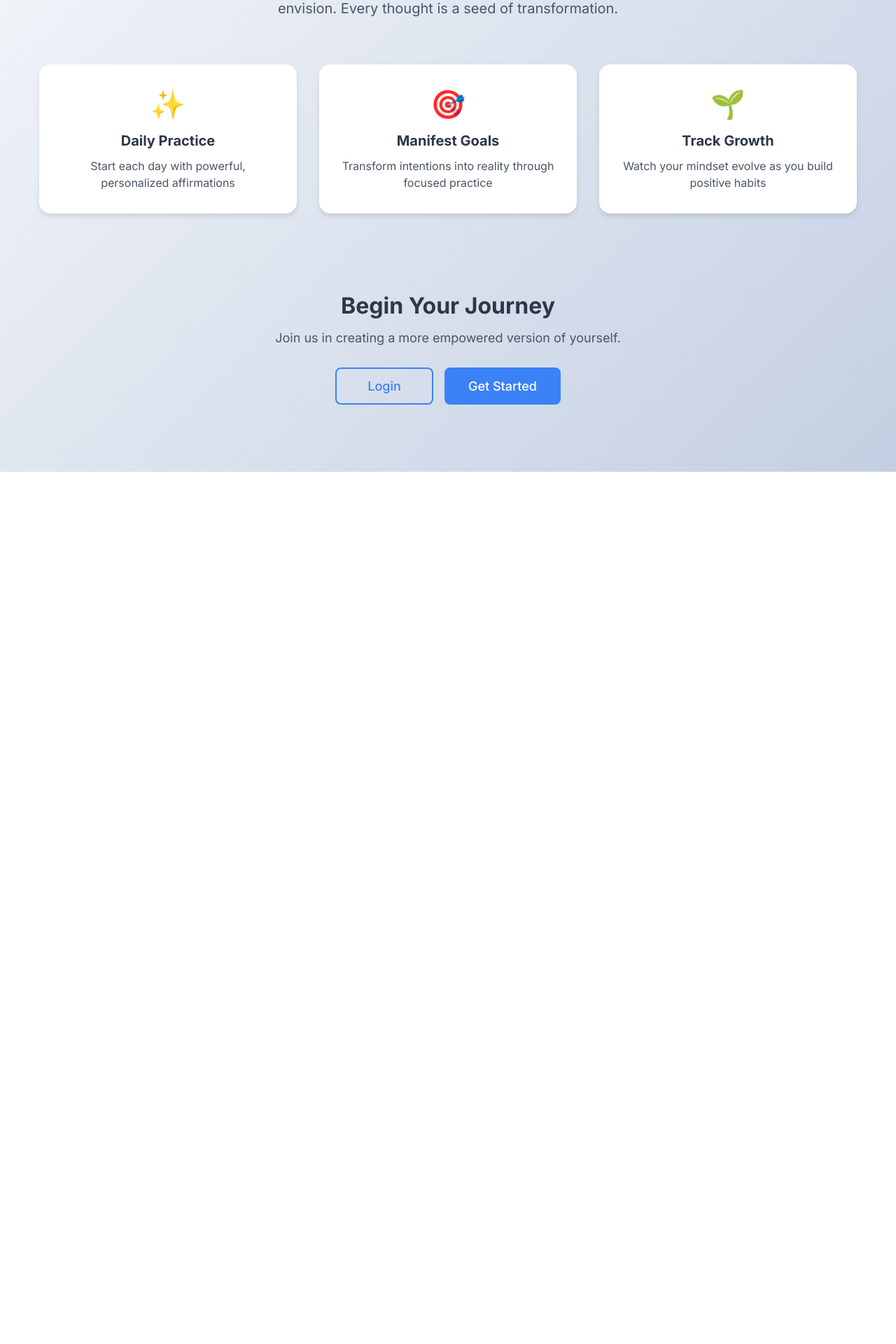
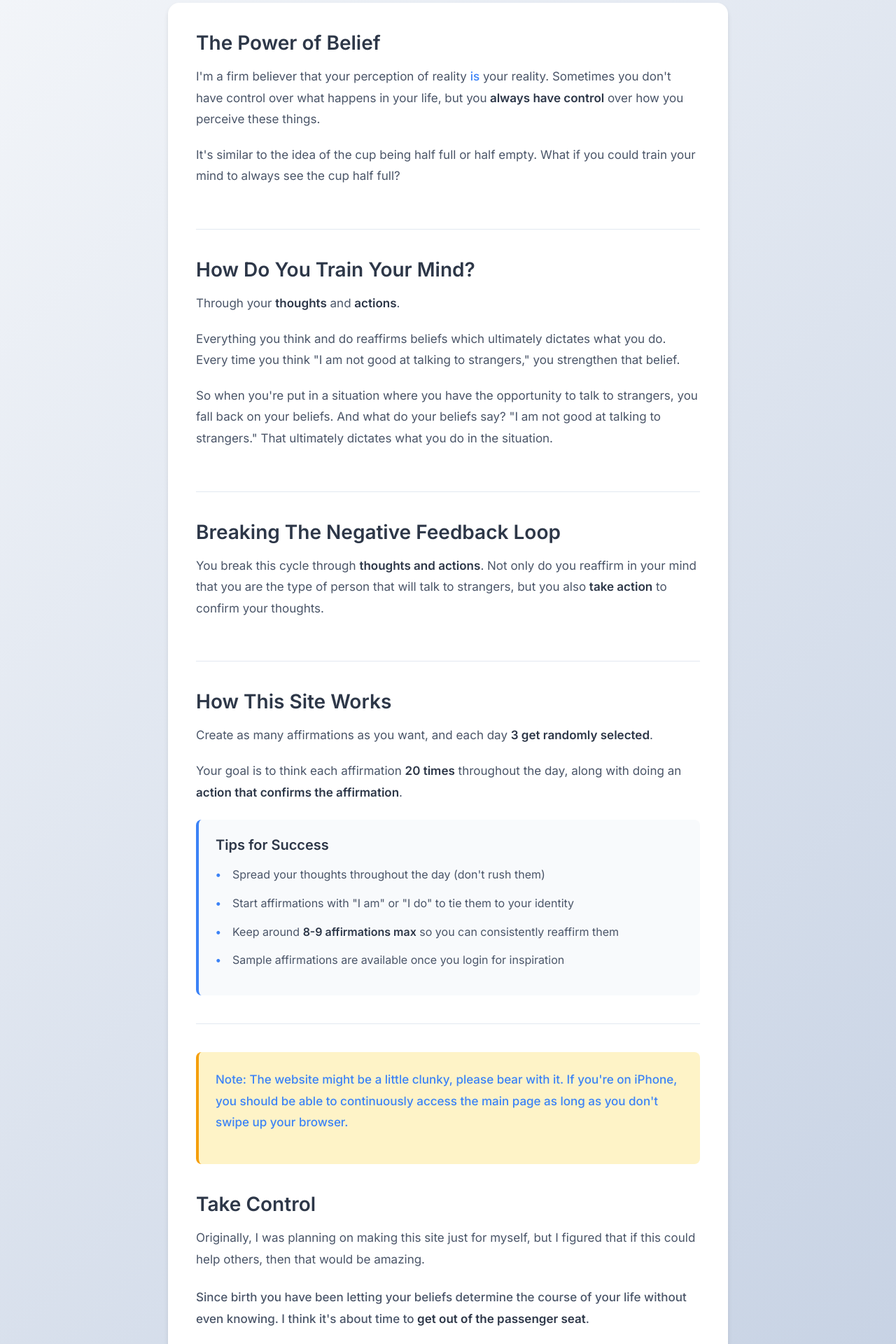
Before and after one commit to reecyp/affirmation-frontend, a React (Vite) app: page / in a window 1280 px wide. Shown: the part 220-2140 px from the top of the page at 70% size. Before the commit the page ends 894 px from the top, so only its background shows below. Built offline with nearby package versions, Linux system fonts and the light colour scheme.

Commit message:
Changing home page to reflect my actual thoughts

```diff
--- a/src/mainRoutes/HomePage.jsx
+++ b/src/mainRoutes/HomePage.jsx
@@ -5,35 +5,92 @@ export default function Home() {
   return (
     <div className="home-container">
       <div className="hero-section">
-        <h1>Transform Your Reality</h1>
-        <p className="mission-statement">
-          Harness the power of daily affirmations to reshape your mindset,
-          manifest your desires, and create the reality you envision.
-          Every thought is a seed of transformation.
+        <h1>Your Perception Is Your Reality</h1>
+        <p className="tagline">
+          Take control of your beliefs. Shape your future.
         </p>
       </div>
 
-      <div className="features-grid">
-        <div className="feature-card">
-          <div className="feature-icon">✨</div>
-          <h3>Daily Practice</h3>
-          <p>Start each day with powerful, personalized affirmations</p>
+      <div className="content-section">
+        <div className="belief-section">
+          <h2>The Power of Belief</h2>
+          <p>
+            I'm a firm believer that your perception of reality <em>is</em> your reality.
+            Sometimes you don't have control over what happens in your life, but you
+            <strong> always have control</strong> over how you perceive these things.
+          </p>
+          <p>
+            It's similar to the idea of the cup being half full or half empty.
+            What if you could train your mind to always see the cup half full?
+          </p>
         </div>
-        <div className="feature-card">
-          <div className="feature-icon">🎯</div>
-          <h3>Manifest Goals</h3>
-          <p>Transform intentions into reality through focused practice</p>
+
+        <div className="training-section">
+          <h2>How Do You Train Your Mind?</h2>
+          <p>Through your <strong>thoughts</strong> and <strong>actions</strong>.</p>
+          <p>
+            Everything you think and do reaffirms beliefs which ultimately dictates what you do.
+            Every time you think "I am not good at talking to strangers," you strengthen that belief.
+          </p>
+          <p>
+            So when you're put in a situation where you have the opportunity to talk to strangers,
+            you fall back on your beliefs. And what do your beliefs say? "I am not good at talking
+            to strangers." That ultimately dictates what you do in the situation.
+          </p>
         </div>
-        <div className="feature-card">
-          <div className="feature-icon">🌱</div>
-          <h3>Track Growth</h3>
-          <p>Watch your mindset evolve as you build positive habits</p>
+
+        <div className="solution-section">
+          <h2>Breaking The Negative Feedback Loop</h2>
+          <p>
+            You break this cycle through <strong>thoughts and actions</strong>. Not only do you
+            reaffirm in your mind that you are the type of person that will talk to strangers,
+            but you also <strong>take action</strong> to confirm your thoughts.
+          </p>
+        </div>
+
+        <div className="purpose-section">
+          <h2>How This Site Works</h2>
+          <p>
+            Create as many affirmations as you want, and each day <strong>3 get randomly selected</strong>.
+          </p>
+          <p>
+            Your goal is to think each affirmation <strong>20 times</strong> throughout the day,
+            along with doing an <strong>action that confirms the affirmation</strong>.
+          </p>
+          <div className="tips-box">
+            <h3>Tips for Success</h3>
+            <ul>
+              <li>Spread your thoughts throughout the day (don't rush them)</li>
+              <li>Start affirmations with "I am" or "I do" to tie them to your identity</li>
+              <li>Keep around <strong>8-9 affirmations max</strong> so you can consistently reaffirm them</li>
+              <li>Sample affirmations are available once you login for inspiration</li>
+            </ul>
+          </div>
+        </div>
+
+        <div className="note-section">
+          <p>
+            <em>Note: The website might be a little clunky, please bear with it. If you're on iPhone,
+            you should be able to continuously access the main page as long as you don't swipe up
+            your browser.</em>
+          </p>
+        </div>
+
+        <div className="closing-section">
+          <h2>Take Control</h2>
+          <p>
+            Originally, I was planning on making this site just for myself, but I figured that
+            if this could help others, then that would be amazing.
+          </p>
+          <p className="final-message">
+            Since birth you have been letting your beliefs determine the course of your life
+            without even knowing. I think it's about time to <strong>get out of the passenger seat</strong>.
+          </p>
         </div>
       </div>
 
       <div className="cta-section">
         <h2>Begin Your Journey</h2>
-        <p>Join us in creating a more empowered version of yourself.</p>
         <div className="cta-buttons">
           <Link to="/login" className="cta-button login">
             Login
--- a/src/styles/HomePage.css
+++ b/src/styles/HomePage.css
@@ -8,91 +8,167 @@
   min-height: 100vh;
   background: linear-gradient(135deg, #f5f7fa 0%, #c3cfe2 100%);
   padding: 2rem 1rem;
-  display: flex;
-  flex-direction: column;
-  gap: 3rem;
   font-family: var(--font-primary);
 }
 
 .hero-section {
   text-align: center;
   max-width: 800px;
-  margin: 0 auto;
+  margin: 0 auto 3rem;
   padding-top: 2rem;
 }
 
 .hero-section h1 {
   font-size: 2.5rem;
   color: #2d3748;
-  margin-bottom: 1.5rem;
+  margin-bottom: 1rem;
   line-height: 1.2;
   font-weight: 700;
   letter-spacing: -0.025em;
 }
 
-.mission-statement {
+.tagline {
   font-size: 1.25rem;
   color: #4a5568;
   line-height: 1.6;
-  margin: 0 auto;
-  max-width: 600px;
+  font-weight: 500;
 }
 
-.features-grid {
-  display: grid;
-  gap: 2rem;
-  padding: 1rem;
-  max-width: 1200px;
+/* Content Sections */
+.content-section {
+  max-width: 800px;
   margin: 0 auto;
-  width: 100%;
+  background: white;
+  border-radius: 16px;
+  padding: 2.5rem;
+  box-shadow: 0 4px 6px rgba(0, 0, 0, 0.1);
+  margin-bottom: 3rem;
 }
 
-.feature-card {
-  background: white;
-  padding: 2rem;
-  border-radius: 16px;
-  box-shadow: 0 4px 6px rgba(0, 0, 0, 0.1);
-  text-align: center;
-  transition: transform 0.2s ease;
+.content-section h2 {
+  color: #2d3748;
+  font-size: 1.75rem;
+  margin-bottom: 1rem;
+  font-weight: 600;
 }
 
-.feature-card:hover {
-  transform: translateY(-5px);
+.content-section p {
+  color: #4a5568;
+  line-height: 1.8;
+  font-size: 1.0625rem;
+  margin-bottom: 1.25rem;
 }
 
-.feature-icon {
-  font-size: 2.5rem;
-  margin-bottom: 1rem;
+.content-section strong {
+  color: #2d3748;
+  font-weight: 600;
 }
 
-.feature-card h3 {
-  color: #2d3748;
-  margin-bottom: 0.75rem;
-  font-size: 1.25rem;
+.content-section em {
+  color: #3b82f6;
+  font-style: normal;
+  font-weight: 500;
 }
 
-.feature-card p {
+/* Individual Content Sections */
+.belief-section,
+.training-section,
+.solution-section,
+.purpose-section,
+.note-section,
+.closing-section {
+  margin-bottom: 2.5rem;
+  padding-bottom: 2.5rem;
+  border-bottom: 1px solid #e2e8f0;
+}
+
+.closing-section {
+  border-bottom: none;
+  margin-bottom: 0;
+  padding-bottom: 0;
+}
+
+.final-message {
+  font-size: 1.125rem;
+  color: #2d3748;
+  font-weight: 500;
+  margin-top: 1.5rem;
+}
+
+/* Tips Box */
+.tips-box {
+  background: #f8fafc;
+  border-left: 4px solid #3b82f6;
+  padding: 1.5rem;
+  border-radius: 8px;
+  margin-top: 1.5rem;
+}
+
+.tips-box h3 {
+  color: #2d3748;
+  font-size: 1.25rem;
+  margin-bottom: 1rem;
+  font-weight: 600;
+}
+
+.tips-box ul {
+  list-style: none;
+  padding-left: 0;
+}
+
+.tips-box li {
   color: #4a5568;
-  line-height: 1.5;
+  line-height: 1.8;
+  margin-bottom: 0.75rem;
+  padding-left: 1.5rem;
+  position: relative;
+}
+
+.tips-box li:before {
+  content: "•";
+  color: #3b82f6;
+  font-weight: bold;
+  position: absolute;
+  left: 0;
+}
+
+.note-section {
+  background: #fef3c7;
+  border-left: 4px solid #f59e0b;
+  padding: 1.5rem;
+  border-radius: 8px;
+  border-bottom: none;
 }
 
 .cta-section {
   text-align: center;
   padding: 3rem 1rem;
-  max-width: 600px;
+  max-width: 800px;
   margin: 0 auto;
+  background: white;
+  border-radius: 16px;
+  box-shadow: 0 4px 6px rgba(0, 0, 0, 0.1);
 }
 
 .cta-section h2 {
   color: #2d3748;
   font-size: 2rem;
   margin-bottom: 1rem;
+  font-weight: 600;
 }
 
 .cta-section p {
   color: #4a5568;
   margin-bottom: 2rem;
   font-size: 1.125rem;
+  line-height: 1.6;
+}
+
+.farewell {
+  font-size: 1.125rem;
+  color: #2d3748;
+  font-weight: 500;
+  margin-top: 1.5rem;
 }
 
 .cta-buttons {
@@ -104,34 +180,35 @@
 
 .cta-button {
   padding: 0.875rem 2rem;
-  border-radius: 8px;
+  border-radius: 12px;
   font-size: 1.125rem;
-  font-weight: 500;
+  font-weight: 600;
   text-decoration: none;
   transition: all 0.2s ease;
   min-width: 140px;
+  font-family: -apple-system, BlinkMacSystemFont, 'Segoe UI', Roboto, sans-serif;
 }
 
 .cta-button.login {
   background-color: transparent;
-  border: 2px solid #3b82f6;
-  color: #3b82f6;
+  border: 2px solid #007AFF;
+  color: #007AFF;
 }
 
 .cta-button.login:hover {
-  background-color: #3b82f6;
+  background-color: #007AFF;
   color: white;
 }
 
 .cta-button.signup {
-  background-color: #3b82f6;
+  background-color: #007AFF;
   color: white;
-  border: 2px solid #3b82f6;
+  border: 2px solid #007AFF;
 }
 
 .cta-button.signup:hover {
-  background-color: #2563eb;
-  border-color: #2563eb;
+  background-color: #0051d5;
+  border-color: #0051d5;
 }
 
 /* Mobile Optimizations */
@@ -140,12 +217,29 @@
     font-size: 2rem;
   }
 
-  .mission-statement {
+  .tagline {
     font-size: 1.125rem;
   }
 
-  .features-grid {
-    grid-template-columns: 1fr;
+  .content-section {
+    padding: 1.5rem;
+    margin-bottom: 2rem;
+  }
+
+  .content-section h2 {
+    font-size: 1.5rem;
+  }
+
+  .content-section p {
+    font-size: 1rem;
+  }
+
+  .tips-box {
+    padding: 1rem;
+  }
+
+  .cta-section {
+    padding: 2rem 1rem;
   }
 
   .cta-button {
@@ -155,10 +249,6 @@
 
 /* Tablet and larger screens */
 @media (min-width: 641px) {
-  .features-grid {
-    grid-template-columns: repeat(3, 1fr);
-  }
-
   .home-container {
     padding: 3rem 2rem;
   }
```
